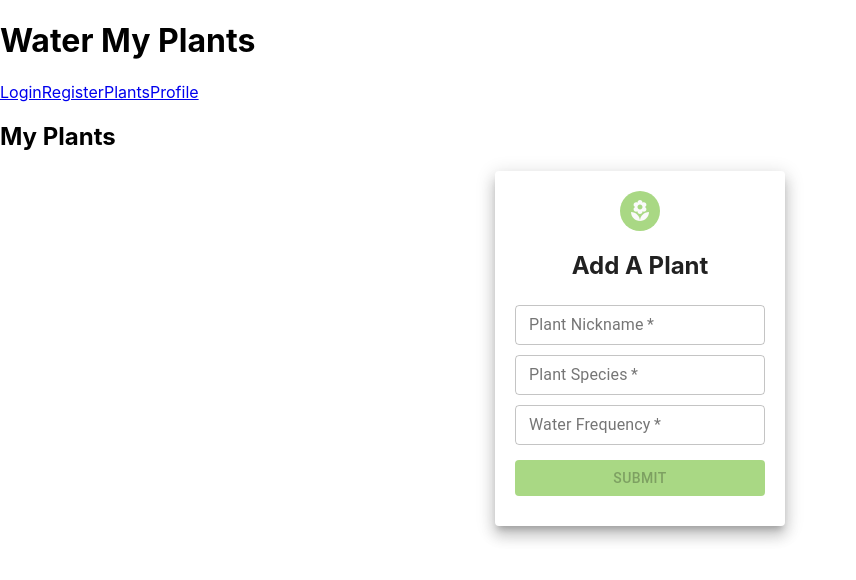
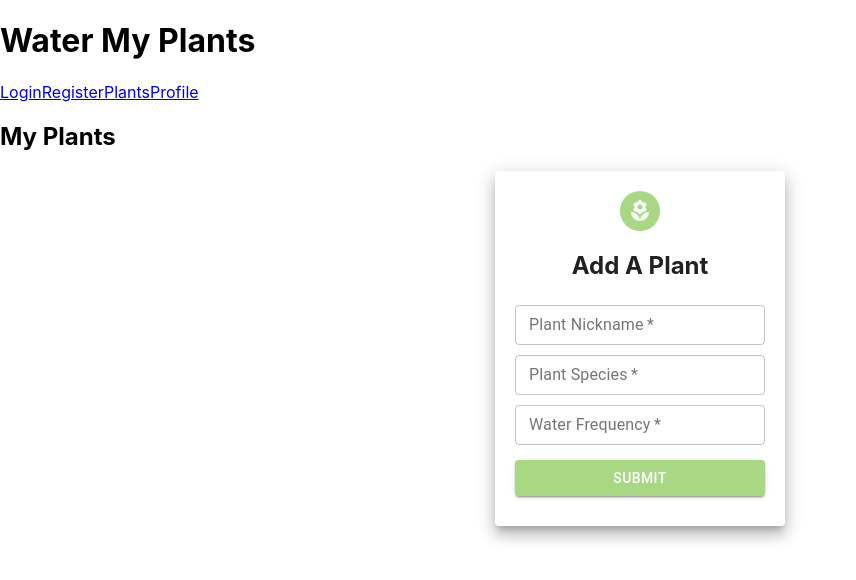
Before and after one commit to Water-My-Plants-tt2/Front-End, a React (Create React App) app in the folder water-my-plants/: page /plants in a window 1280 px wide. Shown: the top 580 px of the page, without its empty margins (0-856 px from the left). Built offline with nearby package versions, Linux system fonts and the light colour scheme.

Commit message:
Refactored AddPlantForm to get props from MyPlants

```diff
--- a/water-my-plants/public/index.html
+++ b/water-my-plants/public/index.html
@@ -24,7 +24,7 @@
       work correctly both with client-side routing and a non-root public URL.
       Learn how to configure a non-root public URL by running `npm run build`.
     -->
-    <title>React App</title>
+		<title>Water My Plants</title>
 	</head>
 	<body>
 		<noscript>You need to enable JavaScript to run this app.</noscript>
--- a/water-my-plants/src/components/AddPlantForm.jsx
+++ b/water-my-plants/src/components/AddPlantForm.jsx
@@ -1,52 +1,26 @@
-import React, { useState } from 'react';
+import React from 'react';
 import { Avatar, Button, Grid, Paper, TextField } from '@material-ui/core';
 import LocalFloristIcon from '@material-ui/icons/LocalFlorist';
 
-// Set initial form values
-const initialFormValues = {
-	nickname: '',
-	species: '',
-	h2oFrequency: '',
-};
+const AddPlantForm = (props) => {
+	const { values, change, submit, disabled } = props;
 
-// Set inital form errors
-/*const initialFormErrors = {
-	nickname: '',
-	species: '',
-	h2oFrequency: '',
-};*/
-
-// Set Submit button to disabled
-// Form validation will change this to false when validation passes
-const initialDisabled = true;
-
-const AddPlantForm = () => {
-	/////////////// State ////////////////////////////
-	const [formValues, setFormValues] = useState(initialFormValues);
-	const [disabled, /*setDisabled*/] = useState(initialDisabled);
-	//////////////////////////////////////////////////
+	// On submit handler
+	const onSubmit = (e) => {
+		e.preventDefault();
+		// For testing - Form values are passed to state
+		console.log(
+			`Nickname: ${values.nickname}, Species: ${values.species}, Water: ${values.h2oFrequency}`
+		);
+		submit();
+	};
 
 	// On change handler
 	const onChange = (e) => {
 		const { name, value, type, checked } = e.target;
 		// In case a checkbox is added - may not need
 		const valueToUse = type === 'checkbox' ? checked : value;
-		// In case handlers are moved
 		change(name, valueToUse);
-	};
-
-	// Added this in case the handlers are moved to their own components
-	const change = (name, value) => {
-		setFormValues({ ...formValues, [name]: value });
-	};
-
-	// On submit handler
-	const onSubmit = (e) => {
-		e.preventDefault();
-		// For testing - Form values are passed to state
-		console.log(
-			`Nickname: ${formValues.nickname}, Species: ${formValues.species}, Water: ${formValues.h2oFrequency}`
-		);
 	};
 
 	const paperStyle = {
@@ -87,7 +61,7 @@ const AddPlantForm = () => {
 						fullWidth
 						required
 						name='nickname'
-						value={formValues.nickname}
+						value={values.nickname}
 						onChange={onChange}
 					/>
 
@@ -100,7 +74,7 @@ const AddPlantForm = () => {
 						fullWidth
 						required
 						name='species'
-						value={formValues.species}
+						value={values.species}
 						onChange={onChange}
 					/>
 
@@ -113,7 +87,7 @@ const AddPlantForm = () => {
 						fullWidth
 						required
 						name='h2oFrequency'
-						value={formValues.h2oFrequency}
+						value={values.h2oFrequency}
 						onChange={onChange}
 					/>
 
--- a/water-my-plants/src/components/MyPlants.js
+++ /dev/null
@@ -1,25 +0,0 @@
-import React from "react";
-import AddPlantForm from "./AddPlantForm";
-
-//Landing Page after Login
-//Authenticated user can Create, Update and Delete a plant object. At a minimum, each plant must have the following properties:
-    //id: Integer
-    //nickname: String
-    //species : String
-    //h2oFrequency: Type determined by implementation
-    //image: (optional)
-//Authenticated user can view a list of created plants.
-//A plant can be deleted or selected to present user with a detail view where user can then update any property of the selected plant.
-
-
-const MyPlants = () => {
-
-    return(
-        <div>
-            <h2>My Plants</h2>
-            <AddPlantForm />
-        </div>
-    )
-}
-
-export default MyPlants;
--- /dev/null
+++ b/water-my-plants/src/components/MyPlants.jsx
@@ -0,0 +1,98 @@
+import React, { useEffect, useState } from 'react';
+// import axios from 'axios';
+import AddPlantForm from './AddPlantForm';
+
+//Landing Page after Login
+//Authenticated user can Create, Update and Delete a plant object. At a minimum, each plant must have the following properties:
+//id: Integer
+//nickname: String
+//species : String
+//h2oFrequency: Type determined by implementation
+//image: (optional)
+//Authenticated user can view a list of created plants.
+//A plant can be deleted or selected to present user with a detail view where user can then update any property of the selected plant.
+
+// Set initial form values
+const initialFormValues = {
+	nickname: '',
+	species: '',
+	h2oFrequency: '',
+};
+
+// Set inital form errors
+const initialFormErrors = {
+	nickname: '',
+	species: '',
+	h2oFrequency: '',
+};
+
+// Set Submit button to disabled
+// Form validation will change this to false when validation passes
+const initialDisabled = false;
+// const initialPlants = [];
+
+const MyPlants = () => {
+	const [formValues, setFormValues] = useState(initialFormValues);
+	const [formErrors /*setFormErrors*/] = useState(initialFormErrors);
+	// const [plants, setPlants] = useState(initialPlants);
+	const [disabled /*setDisabled*/] = useState(initialDisabled);
+
+	const getPlants = () => {
+		// axios
+		// 	.get()
+		// 	.then()
+		// 	.catch((err) => {
+		// 		console.log(err);
+		// 	});
+		console.log('useEffect is working');
+	};
+
+	const postNewPlant = (newPlant) => {
+		// axios
+		// 	.get()
+		// 	.then()
+		// 	.catch((err) => {
+		// 		console.log(err);
+		// 	});
+		console.log(newPlant);
+		setFormValues(initialFormValues);
+	};
+
+	const inputChange = (name, value) => {
+		setFormValues({ ...formValues, [name]: value });
+	};
+
+	const formSubmit = () => {
+		const newPlant = {
+			nickname: formValues.nickname.trim(),
+			species: formValues.species.trim(),
+			h2oFrequency: formValues.h2oFrequency.trim(),
+		};
+		postNewPlant(newPlant);
+	};
+
+	useEffect(() => {
+		getPlants();
+	}, []);
+
+	useEffect(() => {
+		console.log('Form values are changing');
+	}, [formValues]);
+
+	return (
+		<div className='container'>
+			<header>
+				<h2>My Plants</h2>
+			</header>
+			<AddPlantForm
+				values={formValues}
+				change={inputChange}
+				submit={formSubmit}
+				disabled={disabled}
+				errors={formErrors}
+			/>
+		</div>
+	);
+};
+
+export default MyPlants;
```
Lines whose indentation alone changed are shown as unchanged.
